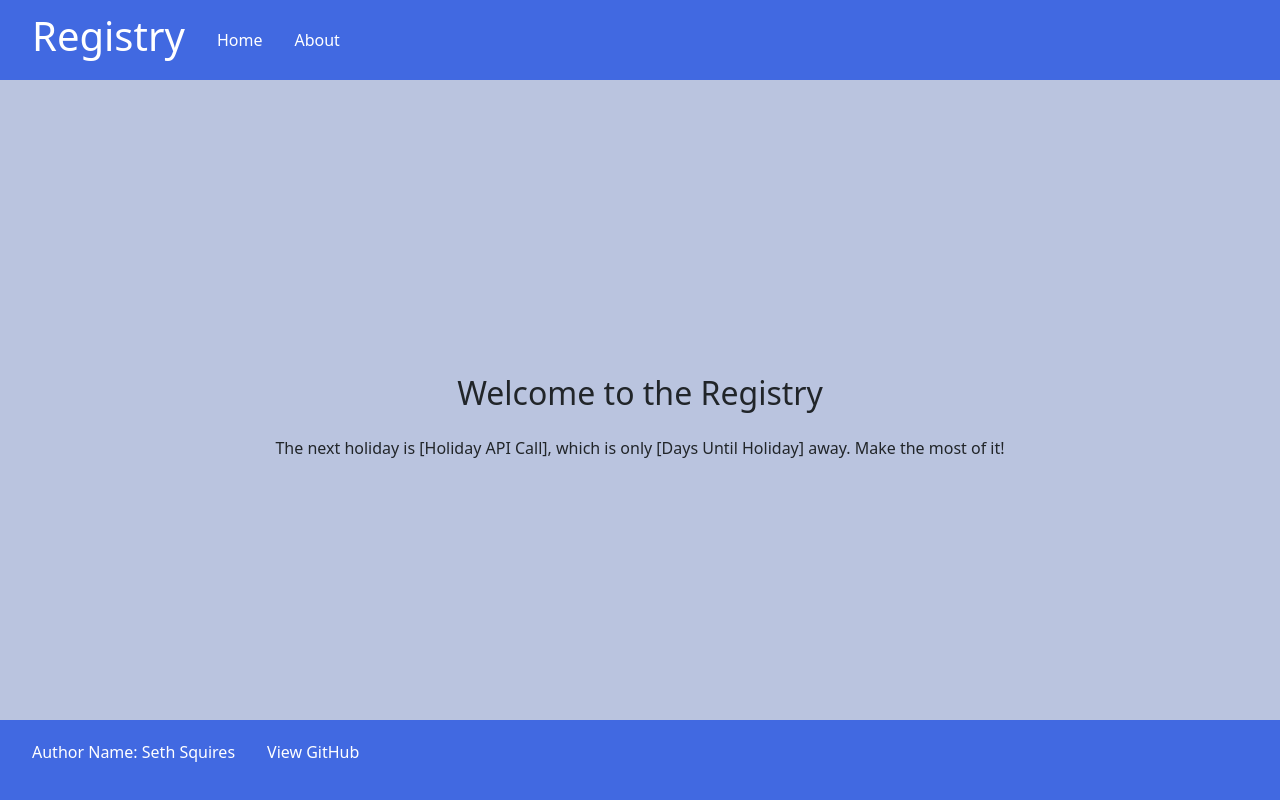
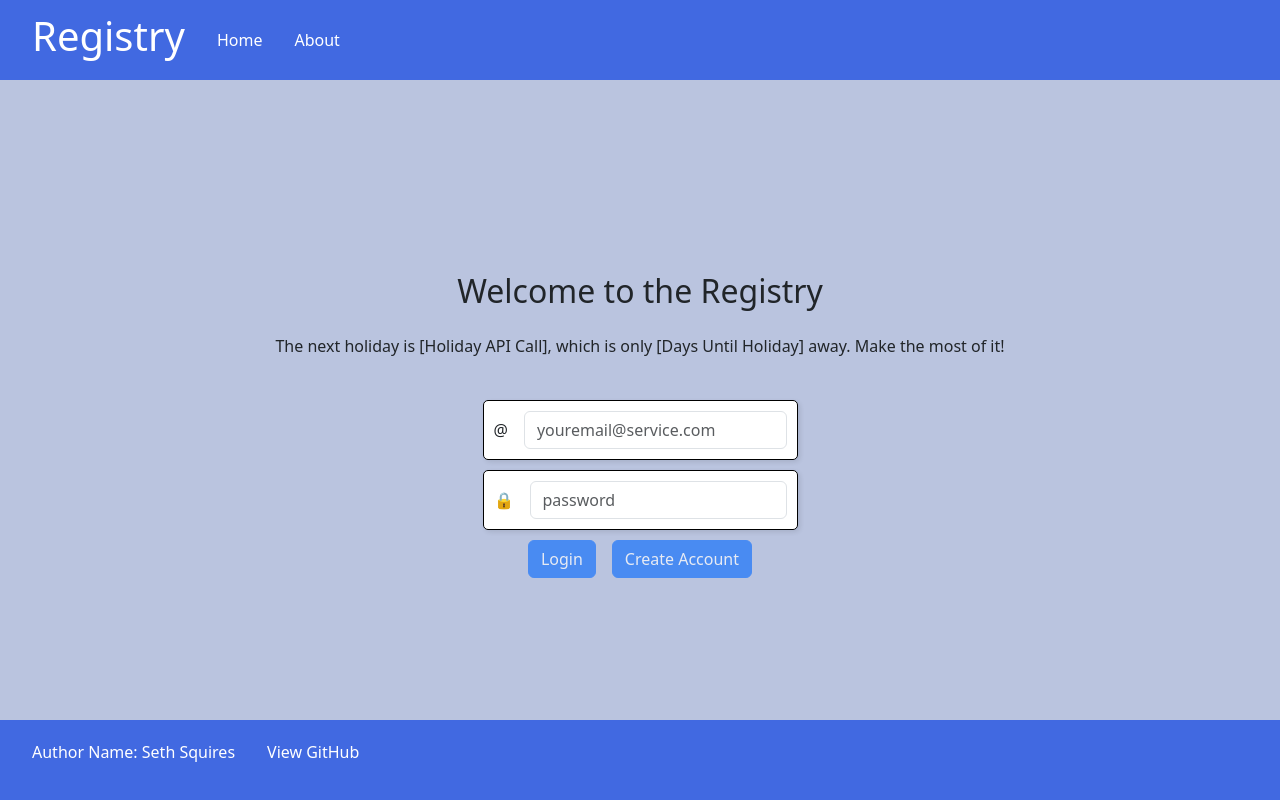
Before and after one commit to Sdsquires27/startup, a React (Vite) app: page / in a window 1280 px wide. Built offline with nearby package versions, Linux system fonts and the light colour scheme.

Commit message:
Finished changed necessary for unauthenticated login to work

```diff
--- a/src/app.jsx
+++ b/src/app.jsx
@@ -38,9 +38,9 @@ export default function App() {
                                         userName={userName}
                                         authState={authState}
                                         onAuthChange={(userName, authState) => {
-                                        setAuthState(authState);
-                                        setUserName(userName);
-                                        }}
+                                            setAuthState(authState);
+                                            setUserName(userName);
+                                            }}
                                         />} exact />
                 <Route path='/my-registry' element={<MyRegistry userName={userName}/>} />
                 <Route path='/view-registry' element={<ViewRegistry userName={userName}/>} />
--- a/src/login/login.jsx
+++ b/src/login/login.jsx
@@ -1,13 +1,24 @@
 import React from 'react';
 import './login.css';
 
-export function Login() {
+import { Unauthenticated } from './unauthenticated';
+import { AuthState } from './authState';
+
+export function Login({ userName, authState, onAuthChange }) {
   return (
        <main className="container-fluid text-center">
         <hr/>
         <h2>Welcome to the Registry</h2>
         <p>The next holiday is [Holiday API Call], which is only [Days Until Holiday] away. Make the most of it!</p>
-
+        {authState === AuthState.Authenticated && (<p> Welcome back {userName}</p>)}
+        {authState === AuthState.Unauthenticated && (
+          <Unauthenticated
+            userName={userName}
+            onLogin={(loginUserName) => {
+              onAuthChange(loginUserName, AuthState.Authenticated);
+            }}
+          />
+        )}
         <hr />
     </main>
   );
```
